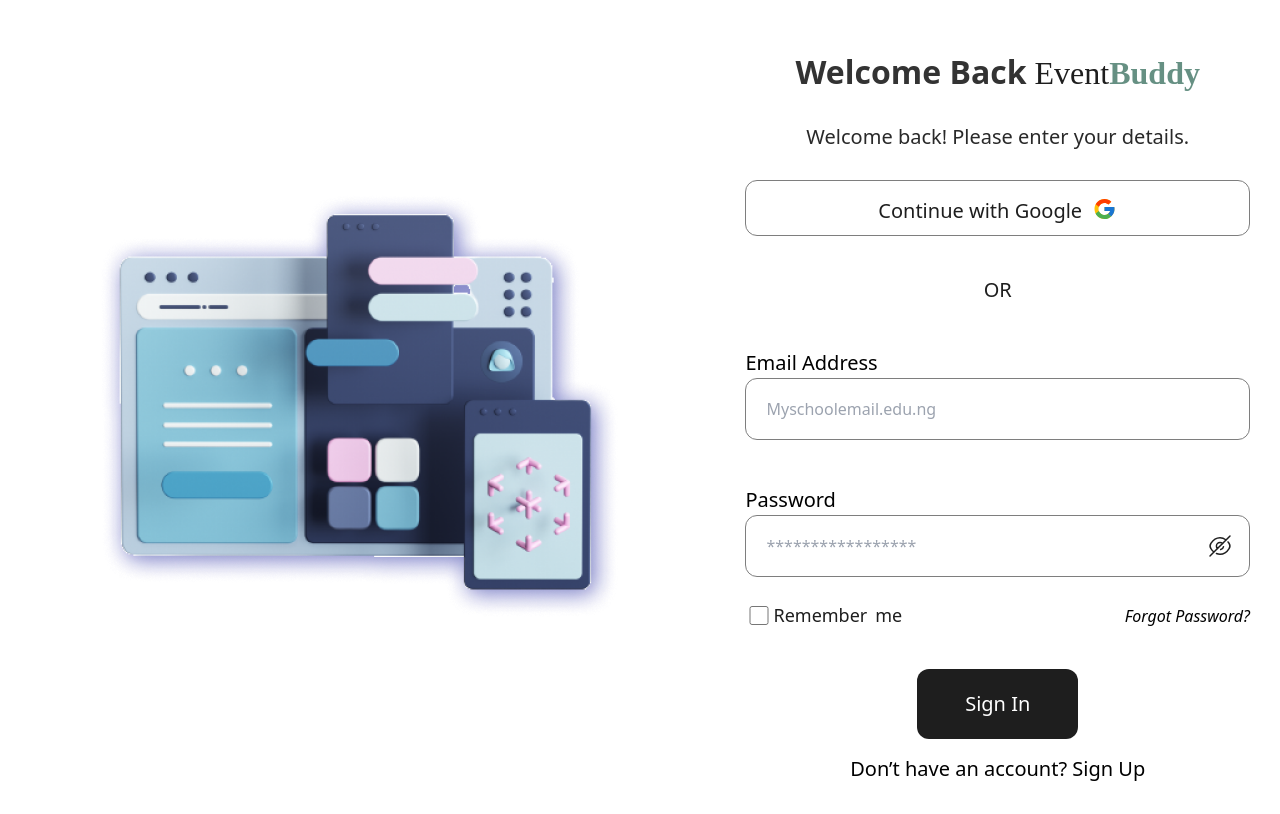
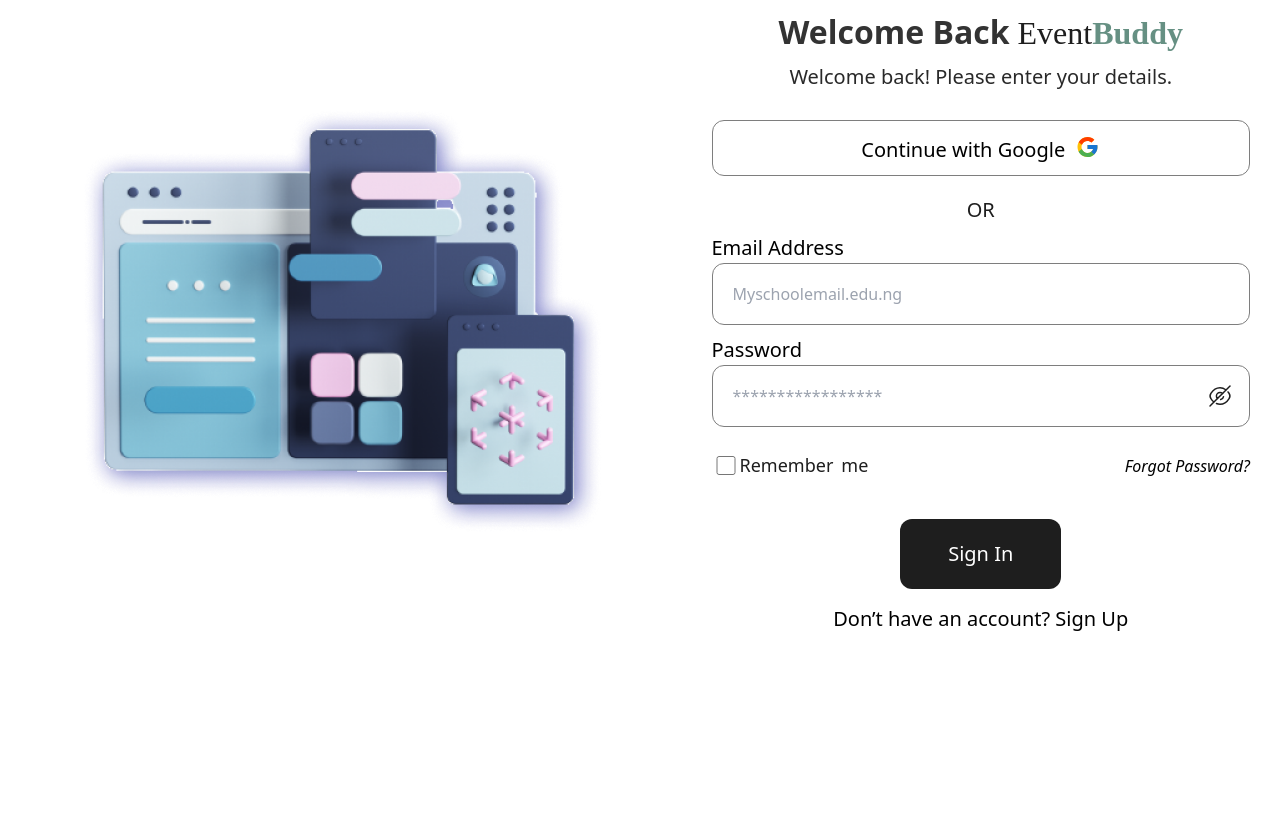
Before and after one commit to IniMichael/crm-application, a React (Vite) app: page /Login in a window 1280 px wide. Built offline with nearby package versions, Linux system fonts and the light colour scheme.

Commit message:
updated css

```diff
--- a/src/Components/UserDashboard.jsx
+++ b/src/Components/UserDashboard.jsx
@@ -80,7 +80,7 @@
       <header className="App-header">
         <div className="all">
           <div className="container">
-            <nav className="bg-black w-[205px] h-full fixed text-source-sans-3 font-medium text-md pt-10">
+            <nav className="bg-black w-[205px] top-0 bottom-0 overflow-y-auto left-0 fixed text-source-sans-3 font-medium text-md pt-10">
               <div>
                 <p className="text-2xl font-normal mb-14 pl-5">
                   <span className="font-normal text-source-serif text-[#FFFFFF]">
--- a/src/LogIn.css
+++ b/src/LogIn.css
@@ -8,14 +8,14 @@
   display: flex;
   flex-direction: row;
   width:100%;
+  height: 100%;
 }
 
 .picture{
+    width: 70%;
     display: flex;
     justify-content: center;
     align-items: center;
-    /* background-color: #F4F4F4; */
-    width: 60%;
 }
 
 .App{
@@ -26,11 +26,10 @@
 .container-1{
     background-color: white;
     border-radius: 5px;
-    padding: 30px;
-    padding-top: 0px;
+    padding: 10px 30px;
     text-align: center;
-    width: 47%;
-  height: 70%;
+    width: 60%;
+  height: 100%;
   display: flex;
   flex-direction: column;
 }
@@ -42,7 +41,6 @@
     font-style: normal;
     font-weight: 600;
     line-height: normal;
-    padding-top: 50px;
 }
 
 .btn{
@@ -53,7 +51,8 @@
     font-style: normal;
     font-weight: 400;
     line-height: normal;
-    padding: 30px;
+    padding: 10px;
+    margin-bottom: 20px;
 }
 
 .btn-buddy{
@@ -77,22 +76,20 @@
 .login-button{
   width: 100%;
   height: 56px;
-  padding: 16px 24px;
+  padding: 14px 24px;
   border-radius: 12px;
   border: 1px solid #7E7E7E;
   display: flex;
   flex-direction: row;
   justify-content: center;
   gap: 10px;
+  margin-bottom: 10px;
 }
 
 .button-p{
-  color: #1E1E1E;
-  font-family: Source Sans 3;
   font-size: 20px;
   font-style: normal;
   font-weight: 400;
-  line-height: normal;
 }
 
 .btn-or{
@@ -102,25 +99,20 @@
   font-style: normal;
   font-weight: 400;
   line-height: normal;
-  padding-top: 40px;
+  margin-top: 20px;
 }
 
 label{
   font-size: 20px;
-  padding-top: 15px;
-  margin-top: 30px;
+  margin-top: 20px;
   width: 100%;
   display: flex;
-}
-
-.label-btn{
-  padding-right: 84%;
 }
 
 .icons{
   position: absolute;
   right: 18px;
-  top: 60%;
+  top: 53%;
 }
 
 .input-1{
@@ -133,12 +125,14 @@
     padding: 30px 20px;
     border-radius: 12px;
     border: 1px solid #7E7E7E;
+    color: #7E7E7E;
 }
 
 
 .input-box{
   padding-top: 0px;
   position: relative;
+  margin-top: -10px;
 }
 
 .remember-forgot{
@@ -159,7 +153,6 @@
 .check-box{
   width: 28px;
   height: 19px;
-  padding: 10px 20px;
 }
 
 .btn-checkbox{
--- a/src/components/createeventformmodal.jsx
+++ b/src/components/createeventformmodal.jsx
@@ -1,10 +1,11 @@
 import React from 'react';
 
 function CreateEventFormModal({ closeModal }) {
+
   return (
-    <div className="fixed inset-0 flex items-center justify-center z-50">
+    <div className="create fixed inset-0 flex items-center justify-center z-50">
       <div className="fixed inset-0 bg-black opacity-60"></div>
-      <div className="fixed  w-[507px] h-[850px] bg-white rounded-xl py-5 px-7">
+      <div className="fixed w-[507px] h-[700px] bg-white rounded-xl py-5 px-7">
         <div className="flex justify-between text-2xl font-semibold mb-5">
           <p className="">Create Your Event</p>
           <button
@@ -49,6 +50,7 @@
             <button className='text-white bg-black w-[140px] h-[40px] rounded-lg text-xl mb-2'>
               Create Event
             </button>
+
             </div>
           </form>
           </div>
--- a/src/components/first.jsx
+++ b/src/components/first.jsx
@@ -6,15 +6,15 @@
 function First() {
   const history = useHistory()
   return (
-    <div className='flex justify-center items-center text-xl my-6'>
-        <div className='mr-10'>
-          <img src="heroImage.png" alt="HeroImage"/>
+    <div className='flex justify-center items-center text-xl my-4'>
+        <div className='flex justify-center items-center mr-20'>
+          <img src="heroImage.png" alt="HeroImage" className=''/>
         </div>
 
-        <div className='h-full pr-10'>
+        <div className='h-full mr-5'>
           <div className='text-center'>
           <p className='font-semibold text-source-sans-3 text-3xl'>Sign Up to <span className='font-normal  text-source-serif'>Event</span><span className='font-black text-source-serif text-[#669083]'>Buddy</span></p>
-          <p className='pb-10'>Please fill this form to create an account</p>
+          <p className='pb-8'>Please fill this form to create an account</p>
           </div>
 
           <button className='flex justify-center border border-[#7E7E7E] rounded-xl w-[450px] h-[56px] items-center gap-4 mb-3'>
@@ -36,15 +36,13 @@
             <div className='flex flex-col text-lg relative'>
             <label htmlFor="Password">Password</label>
             <input type="password" className='border border-[#7E7E7E] rounded-xl w-[450px] h-[56px] opacity-50 pl-3 text-[#1E1E1E] mb-6' placeholder="********************" required/>
-            <FontAwesomeIcon icon={faEyeSlash} className='absolute right-3 top-[92px] cursor-pointer'/>
+            <FontAwesomeIcon icon={faEyeSlash} className='absolute right-3 top-[67px] cursor-pointer'/>
             </div>
 
             <div className='m-auto'>
-
-            <button className='text-white bg-black w-[170px] h-[56px] rounded-xl text-xl mb-2' onClick={() => history.push('/Login')}>
+            <button className='text-white bg-black w-[170px] h-[56px] rounded-xl text-xl mb-1' onClick={() => history.push('/Login')}>
               Sign Up
             </button>
-
             </div>
           </form>
 
--- a/src/components/regformmodal.jsx
+++ b/src/components/regformmodal.jsx
@@ -4,7 +4,7 @@
   return (
     <div className="fixed inset-0 flex items-center justify-center z-50">
       <div className="fixed inset-0 bg-black opacity-60"></div>
-      <div className="fixed z-10 w-[505px] h-[665px] bg-white rounded-xl py-5 px-7">
+      <div className="fixed z-10 w-[505px] h-[600px] bg-white rounded-xl py-5 px-7">
         <div className="flex justify-between text-2xl font-semibold mb-7">
           <p className="">Register Here</p>
           <button
```
Also changed, not shown: src/App.jsx (+4 -4 lines).
